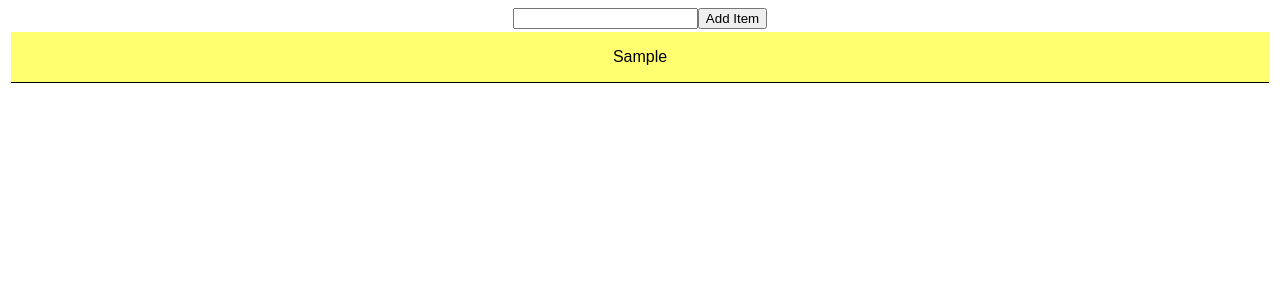
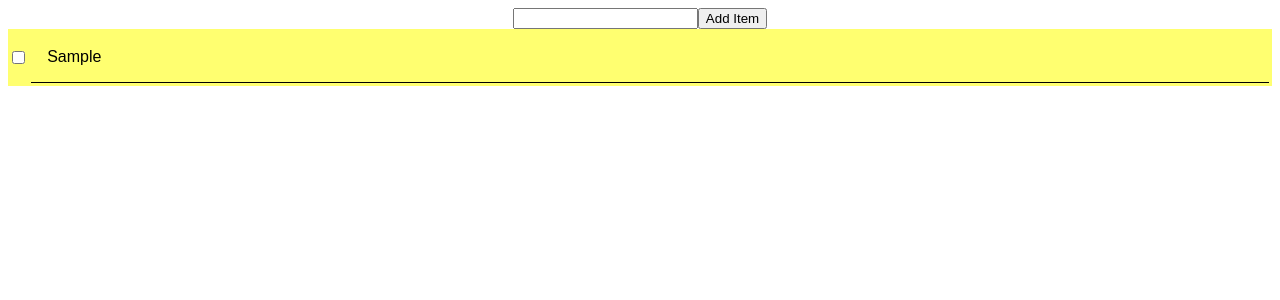
Before and after one commit to snehasis8/React-with-typeScript, a React (Create React App) app: page / in a window 1280 px wide. Both pictures are taken after typing "Sample" into the empty fields and a click on the button "Add Item". Shown: the top 300 px of the page. Built offline with nearby package versions, Linux system fonts and the light colour scheme.

Commit message:
making changes in the todo application using useReducer

```diff
--- a/src/App.tsx
+++ b/src/App.tsx
@@ -1,37 +1,77 @@
 import "./styles.css";
 import { Input } from "./Component/Input";
-
-import { useState } from "react";
+import { useReducer, useState } from "react";
 import { List } from "./Component/List";
-import Counter from "./Component/Counter";
+import { ACTIONS } from "./Component/Actions/TodoAction";
 
 export type todoListProperty = {
-  // isDone?: boolean;
   item: string;
   isDone: boolean;
-  id: number
+  id: number;
 };
+
+type actionType = {
+  payload: todoListProperty;
+  type: 'ADD_TODO' | 'DELETE_TODO' | "EDIT_TODO" | 'DONE_TODO';
+}
+
+const reducer = (state: todoListProperty[], action: actionType) => {
+  switch (action.type) {
+    case ACTIONS.ADD_TODO:
+      return [...state, action.payload];
+    case ACTIONS.DONE_TODO:
+      return [...state.map((el) => {
+        if (el.id = action.payload.id) {
+          return {
+            ...el,
+            isDone: !el.isDone
+          }
+        } else {
+          return el
+        }
+
+      })];
+
+    default:
+      return state;
+  }
+}
+
+function addTodo(item: string) {
+  console.log(item);
+  return { isDone: false, id: Date.now(), item: item }
+}
+
+// function editTodo(id: number) {
+
+// }
 
 const App: React.FC = () => {
   const [todoItem, setTodoItem] = useState<string>("");
-  const [todoList, setTodoList] = useState<todoListProperty[]>([]);
+  const [todoList, dispatch] = useReducer(reducer, []);
 
-  const handleInput = (e: React.ChangeEvent<HTMLInputElement>) => {
+  function handleInput(e: React.ChangeEvent<HTMLInputElement>) {
     setTodoItem(e.target.value);
+  }
+
+  const handleClick = (e: React.FormEvent) => {
+    e.preventDefault();
+    if (todoItem) {
+      dispatch({ type: "ADD_TODO", payload: { id: Date.now(), item: todoItem, isDone: false } })
+      setTodoItem("");
+    }
   };
 
-  const handleClick = (e: React.FormEvent) => {
-    console.log(e);
+  const handleisDone = (e: React.ChangeEvent<HTMLInputElement>, id: number) => {
+    console.log(e.target.checked);
+    dispatch({ type: "DONE_TODO", payload: { id: id, item: todoItem, isDone: e.target.checked } })
+  }
 
-    e.preventDefault();
-    if (todoItem) {
-      setTodoList([...todoList, { isDone: false, item: todoItem, id: Date.now() }]);
-      setTodoItem("");
-    }
+  const handleDelete = () => {
 
-  };
+  }
 
-  console.log(todoList);
+
   return (
     <div className="App">
       <Input
@@ -39,11 +79,8 @@ const App: React.FC = () => {
         handleInput={handleInput}
         addTodo={handleClick}
       />
-      {/* <button onClick={handleClick}> add Item </button> */}
 
-      <List isEmpty={!!todoList.length} list={todoList} />
-
-      {/* <Counter /> */}
+      <List handleisDone={handleisDone} isEmpty={!!todoList.length} list={todoList} />
     </div>
   );
 };
--- /dev/null
+++ b/src/Component/Actions/TodoAction.ts
@@ -0,0 +1,5 @@
+export const ACTIONS = {
+  ADD_TODO: "ADD_TODO",
+  EDIT_TODO: "EDIT_TODO",
+  DONE_TODO: "DONE_TODO",
+};
--- a/src/Component/Counter.tsx
+++ b/src/Component/Counter.tsx
@@ -23,7 +23,7 @@ const reducer = (state: any, action: any) => {
 
 
 
-const Counter = () => {
+const Counter: React.FC = () => {
   const [state, dispatch] = useReducer(reducer, { count: 0 })
   const [inputVal, setInpuutVal] = useState<string>('');
   return (
--- a/src/Component/List.tsx
+++ b/src/Component/List.tsx
@@ -3,14 +3,15 @@ import SingleList from "./SingleList";
 type ListProps = {
   isEmpty: boolean;
   list: todoListProperty[];
+  handleisDone: (e: React.ChangeEvent<HTMLInputElement>, id: number) => void
 };
 
-export const List = ({ isEmpty, list }: ListProps) => (
+export const List = ({ isEmpty, list, handleisDone }: ListProps) => (
   <div>
 
     {isEmpty &&
       list.map(({ isDone, id, item }) => (
-        <SingleList id={id} isDone={isDone} key={id} item={item} />
+        <SingleList key={id} handleIsDone={handleisDone} id={id} isDone={isDone} item={item} />
       ))}
   </div>
 );
--- a/src/Component/SingleList.tsx
+++ b/src/Component/SingleList.tsx
@@ -1,14 +1,42 @@
 import { todoListProperty } from "../App";
+
 
 type SingleListProps = todoListProperty & {
   isMust?: boolean;
-}
+  handleIsDone: (e: React.ChangeEvent<HTMLInputElement>, id: number) => void
+};
 
 //steps to integrate ant design in this project
 const SingleList = (props: SingleListProps) => {
   return (
-    <div style={{ padding: '1rem', margin: "0.2rem", borderBottom: '1px solid black', backgroundColor: 'rgb(255,255,112)' }}> {props.item}</div>
-  )
-}
+    <div style={{ backgroundColor: "rgb(255,255,112)", display: 'flex', alignItems: 'center', width: '100%' }}>
+      <label>
+        <input
 
-export default SingleList
+          type="checkbox"
+          checked={props.isDone}
+          onChange={(e) => props.handleIsDone(e, props.id)}
+        />
+
+      </label>
+      <div
+
+        style={{
+          justifyContent: "start",
+          width: "100%",
+          padding: "1rem",
+          margin: "0.2rem",
+          borderBottom: "1px solid black",
+          backgroundColor: "rgb(255,255,112)",
+          textAlign: "start"
+        }}
+      >
+        {props.item}
+      </div>
+
+
+    </div>
+  );
+};
+
+export default SingleList;
```
